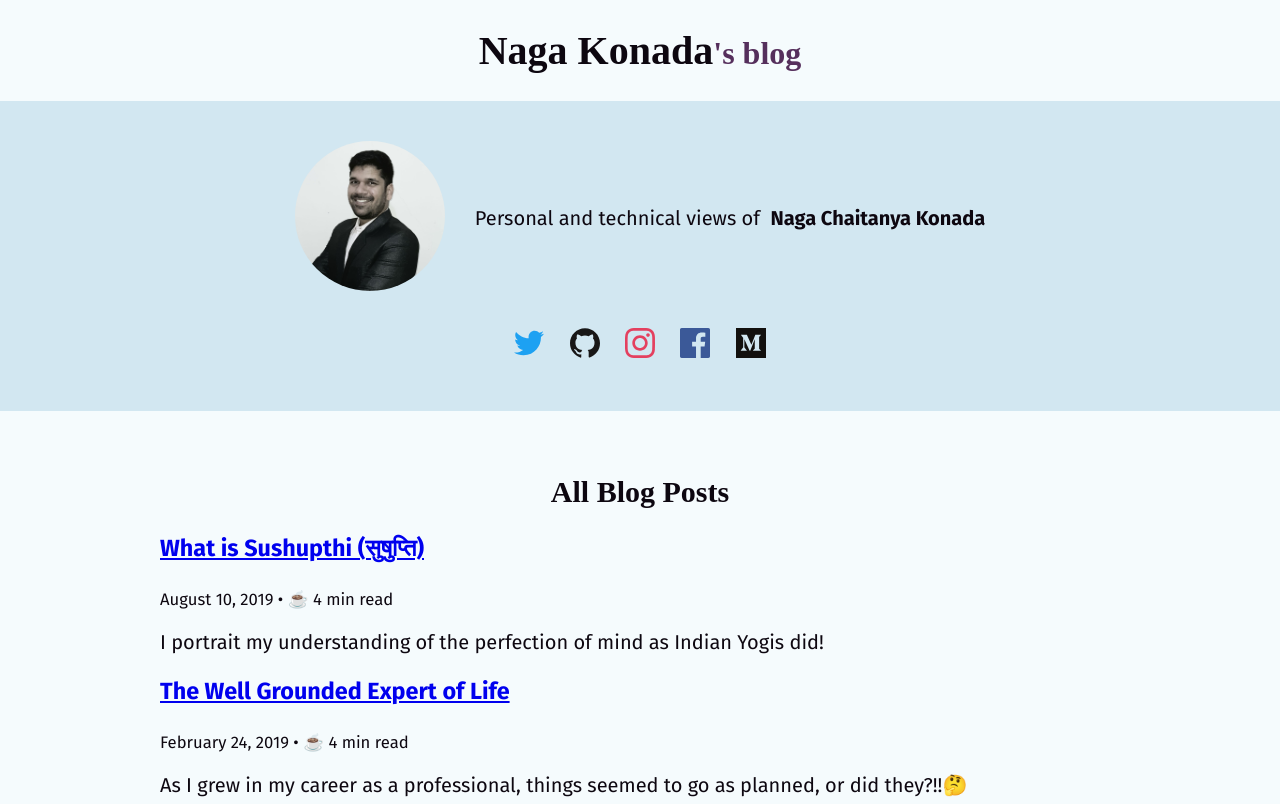
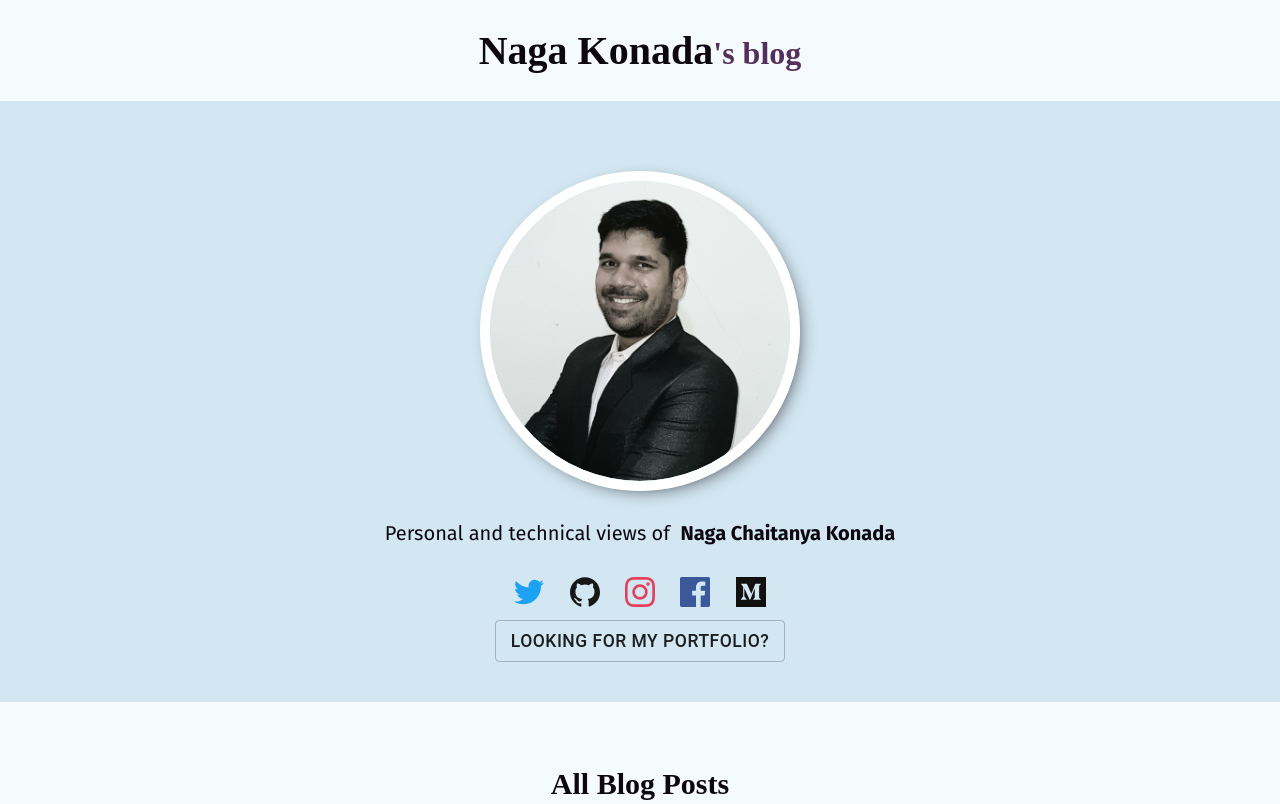
Before and after one commit to ChaituKNag/chaituknag.github.io---codebase, a Gatsby site: page / in a window 1280 px wide. Shown: the top 804 px of the page. Built offline with nearby package versions, Linux system fonts and the light colour scheme; Gatsby itself is replaced by a stand-in of ours; a web font is replaced by a local one.

Commit message:
fixed some styling issues in blog post

```diff
--- a/gatsby-config.js
+++ b/gatsby-config.js
@@ -94,6 +94,14 @@ module.exports = {
         ]
       }
     },
+    {
+      resolve: `gatsby-plugin-material-ui`,
+      options: {
+        stylesProvider: {
+          injectFirst: true
+        }
+      }
+    },
     `gatsby-plugin-offline`,
     `gatsby-plugin-react-helmet`,
     `gatsby-plugin-styled-components`
--- a/package.json
+++ b/package.json
@@ -16,6 +16,7 @@
     "gatsby-plugin-feed": "^2.3.6",
     "gatsby-plugin-google-analytics": "^2.1.6",
     "gatsby-plugin-manifest": "^2.2.4",
+    "gatsby-plugin-material-ui": "^2.1.6",
     "gatsby-plugin-offline": "^2.2.4",
     "gatsby-plugin-prefetch-google-fonts": "^1.4.3",
     "gatsby-plugin-react-helmet": "^3.1.3",
--- a/src/components/Bio.js
+++ b/src/components/Bio.js
@@ -4,14 +4,22 @@ import Image from "gatsby-image";
 import styled from "styled-components";
 import { FullWidthDiv, SingleColumn } from "./styled/divs.styled";
 import { ExternalLink } from "./styled/links.styled";
-
-const BioBox = styled.div`
-  display: flex;
-  box-shadow: 0 2px 14px -4px rgba(0, 0, 0, 0.3);
-`;
+import { Button } from "@material-ui/core";
 
 const BioImageBox = styled.div`
-  margin-right: 30px;
+  margin: 30px;
+  border-radius: 50%;
+  max-width: 300px;
+  width: 300px;
+  box-shadow: 5px 5px 20px -10px ${props => props.theme.fg};
+  border: 10px solid white;
+  overflow: hidden;
+  flex: 1;
+
+  @media screen and (max-width: ${props => props.theme.breaks.sm}) {
+    width: 200px;
+    margin: 20px;
+  }
 `;
 
 const BioImage = styled(Image)`
@@ -24,15 +32,19 @@ const BioAuthor = styled.span`
   margin: 0;
 `;
 
-const SocialLink = styled.a`
-  background-image: none;
-`;
-
 const BioIcon = styled.img`
   width: 30px;
   height: 30px;
   margin: 8px 10px;
   display: inline-block;
+`;
+
+const PortfolioButton = styled(Button)`
+  display: block;
+  border-color: ${props => props.theme.primary};
+  color: ${props => props.theme.primary};
+  text-transform: capitalize;
+  margin-top: 30px;
 `;
 
 function Bio() {
@@ -45,15 +57,17 @@ function Bio() {
         return (
           <Fragment>
             <FullWidthDiv bg2>
-              <SingleColumn flex justify="center">
+              <SingleColumn flex justify="center" direction="column">
                 <BioImageBox>
                   <BioImage
-                    fixed={data.avatar.childImageSharp.fixed}
+                    fluid={data.avatar.childImageSharp.fluid}
                     alt={author}
                   />
                 </BioImageBox>
-                {`Personal and technical views of  `}&nbsp;
-                <strong>{author}</strong>
+                <div>
+                  {`Personal and technical views of  `}&nbsp;
+                  <strong>{author}</strong>
+                </div>
               </SingleColumn>
               <SingleColumn flex justify="center">
                 <BioAuthor>
@@ -120,6 +134,17 @@ function Bio() {
                   </ExternalLink>
                 </BioAuthor>
               </SingleColumn>
+              <SingleColumn flex justify="center">
+                <PortfolioButton
+                  component="a"
+                  href="https://thebestdeveloper.me"
+                  rel="noreferrer"
+                  target="_blank"
+                  variant="outlined"
+                >
+                  Looking for my portfolio?
+                </PortfolioButton>
+              </SingleColumn>
             </FullWidthDiv>
           </Fragment>
         );
@@ -132,8 +157,8 @@ const bioQuery = graphql`
   query BioQuery {
     avatar: file(absolutePath: { regex: "/profile-pic.jpeg/" }) {
       childImageSharp {
-        fixed(width: 150, height: 150) {
-          ...GatsbyImageSharpFixed
+        fluid {
+          ...GatsbyImageSharpFluid
         }
       }
     }
--- a/src/components/styled/divs.styled.js
+++ b/src/components/styled/divs.styled.js
@@ -13,4 +13,5 @@ export const SingleColumn = styled.div`
   display: ${props => (props.flex ? "flex" : "block")};
   align-items: center;
   justify-content: ${props => props.justify || "left"};
+  flex-direction: ${props => props.direction || "row"};
 `;
--- a/src/components/styled/global.styled.js
+++ b/src/components/styled/global.styled.js
@@ -16,4 +16,8 @@ export const GlobalStyle = createGlobalStyle`
     html, body {
         font-size: 20px;
     }
+
+    img {
+        max-width: 100%;
+    }
 `;
--- a/src/pages/index.js
+++ b/src/pages/index.js
@@ -8,6 +8,7 @@ import SEO from "../components/seo";
 import styled from "styled-components";
 import { SectionHeader } from "../components/styled/headings.styled";
 import { FullWidthDiv, SingleColumn } from "../components/styled/divs.styled";
+import { InternalLink } from "../components/styled/links.styled";
 
 const StyledBlogListSection = styled.div`
   padding: 3rem 0;
@@ -30,11 +31,12 @@ const BlogListSection = ({ posts }) => {
           return status && status === "complete" ? (
             <div key={node.fields.slug}>
               <BlogListHeader>
-                <BlogListHeaderLink
+                <InternalLink
+                  primary
                   to={node.frontmatter.path || node.fields.slug}
                 >
                   {title}
-                </BlogListHeaderLink>
+                </InternalLink>
               </BlogListHeader>
               <small>
                 {node.frontmatter.date} •{" "}
```
Also changed, not shown: src/templates/blog-post.js (+7 -17 lines), 1 other file.
